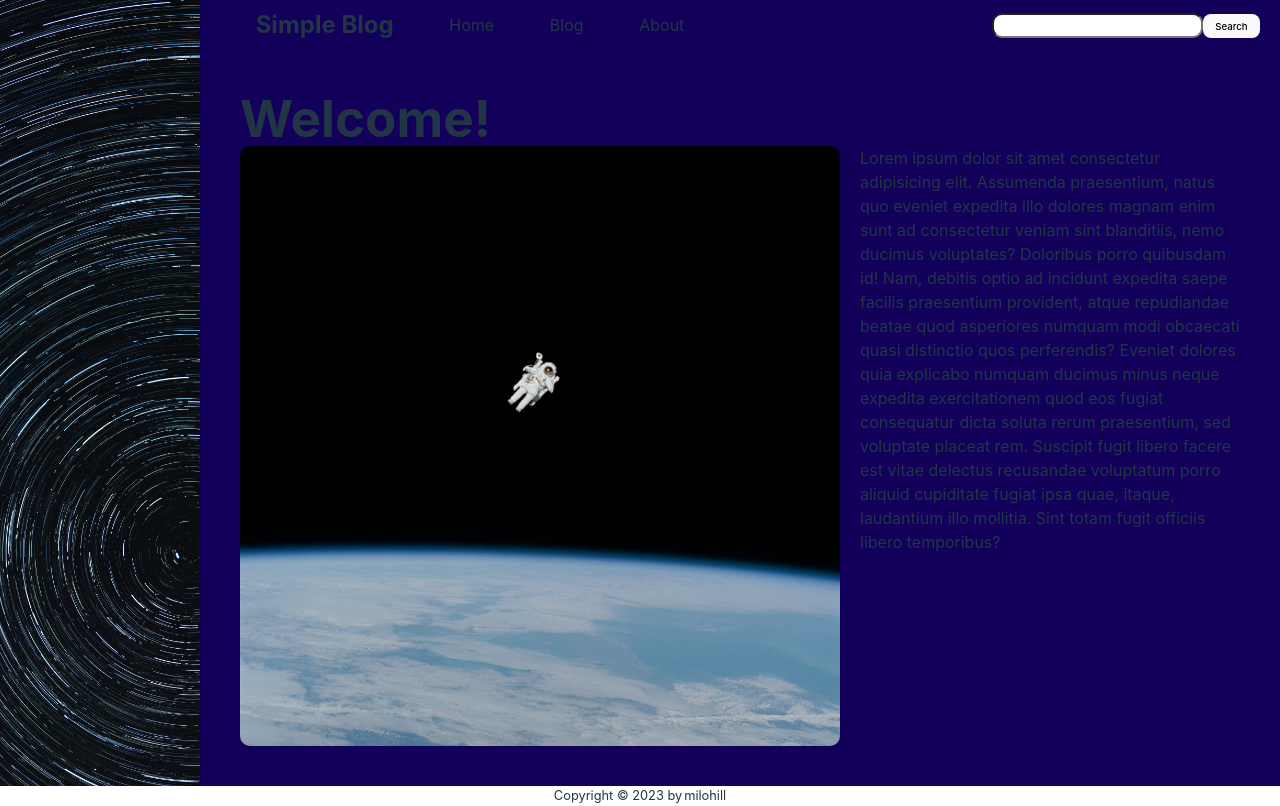
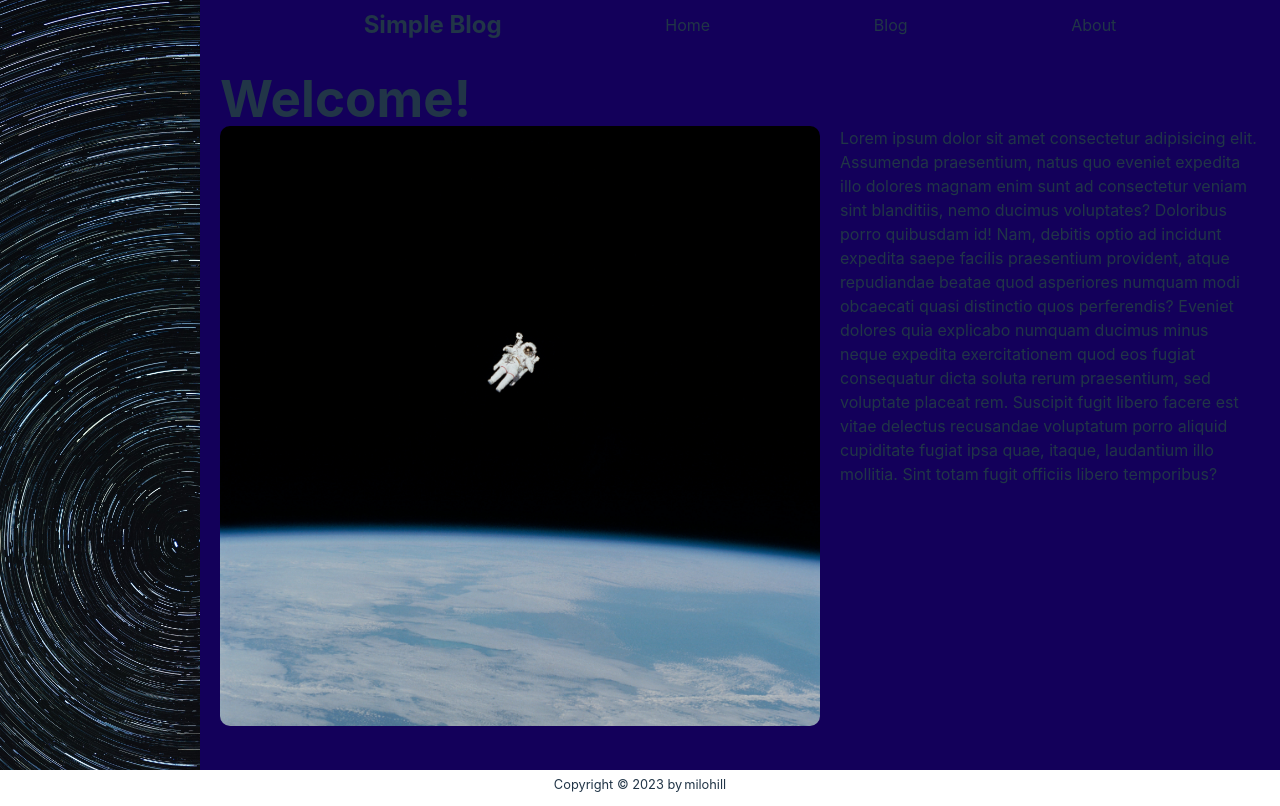
Before and after one commit to milohill/simple-blog, a React (Vite) app: page / in a window 1280 px wide. Built offline with nearby package versions, Linux system fonts and the light colour scheme; the HTML template or start-up script is replaced by a standard one.

Commit message:
Put the search bar inside the content board blog page

```diff
--- a/src/components/Blog.jsx
+++ b/src/components/Blog.jsx
@@ -1,5 +1,6 @@
 import React, { useState, useEffect } from 'react';
 import Post from './Post';
+import SearchBar from './SearchBar';
 
 const Blog = () => {
   useEffect(() => {
@@ -16,9 +17,12 @@ const Blog = () => {
 
   return (
     <div className="board-content blog">
-      {posts.map((el) => (
-        <Post obj={el} />
-      ))}
+      <SearchBar />
+      <div className="post-container">
+        {posts.map((el) => (
+          <Post obj={el} />
+        ))}
+      </div>
     </div>
   );
 };
--- a/src/components/MainContent.jsx
+++ b/src/components/MainContent.jsx
@@ -1,7 +1,6 @@
 import { useState } from 'react';
 import HeaderLogo from './HeaderLogo';
 import Nav from './Nav';
-import SearchBar from './SearchBar';
 import Board from './Board';
 
 const MainContent = () => {
@@ -27,7 +26,6 @@ const MainContent = () => {
         handleBlogClick={handleBlogClick}
         handleAboutClick={handleAboutClick}
       />
-      <SearchBar />
       <Board pageState={pageState} />
     </div>
   );
--- a/src/components/Searchbar.jsx
+++ b/src/components/Searchbar.jsx
@@ -1,13 +1,9 @@
 const SearchBar = () => {
   return (
     <div className="search-bar-container">
-      <form action="" method='post'>
-        <input type="text" />
-        <button>Search</button>
-      </form>
+      <input type="text" placeholder="Search"/>
     </div>
-  )
-
+  );
 };
 
 export default SearchBar;
--- a/src/components/style.css
+++ b/src/components/style.css
@@ -54,7 +54,7 @@ button:focus {
 }
 
 nav {
-  grid-column: 2;
+  grid-column: 2 / 4;
   grid-row: 1;
 
   display: flex;
@@ -96,7 +96,7 @@ nav button {
   grid-column: 2 / 4;
   grid-row: 2 / 3;
 
-  padding: 40px;
+  padding: 20px;
 }
 
 .board-content.home {
@@ -149,13 +149,17 @@ nav button {
   gap: 20px;
 }
 
-.board-content.blog {
+.search-bar-container {
+  margin: 20px;
+}
+
+.post-container {
   display: flex;
   flex-wrap: wrap;
   gap: 20px;
 }
 
-.board-content.blog .post {
+.post-container .post {
   border-radius: 20px;
 
   box-shadow: 0 0 10px 0 gray;
@@ -167,7 +171,7 @@ nav button {
   flex-direction: column;
 }
 
-.board-content.blog .post div:nth-child(1) {
+.post-container .post div:nth-child(1) {
   display: flex;
   justify-content: space-between;
   align-items: flex-end;
@@ -175,7 +179,7 @@ nav button {
   border-bottom: 1px solid white;
 }
 
-.board-content.blog .post div:nth-child(3) {
+.post-container .post div:nth-child(3) {
   margin-top: auto;
 }
 
```
